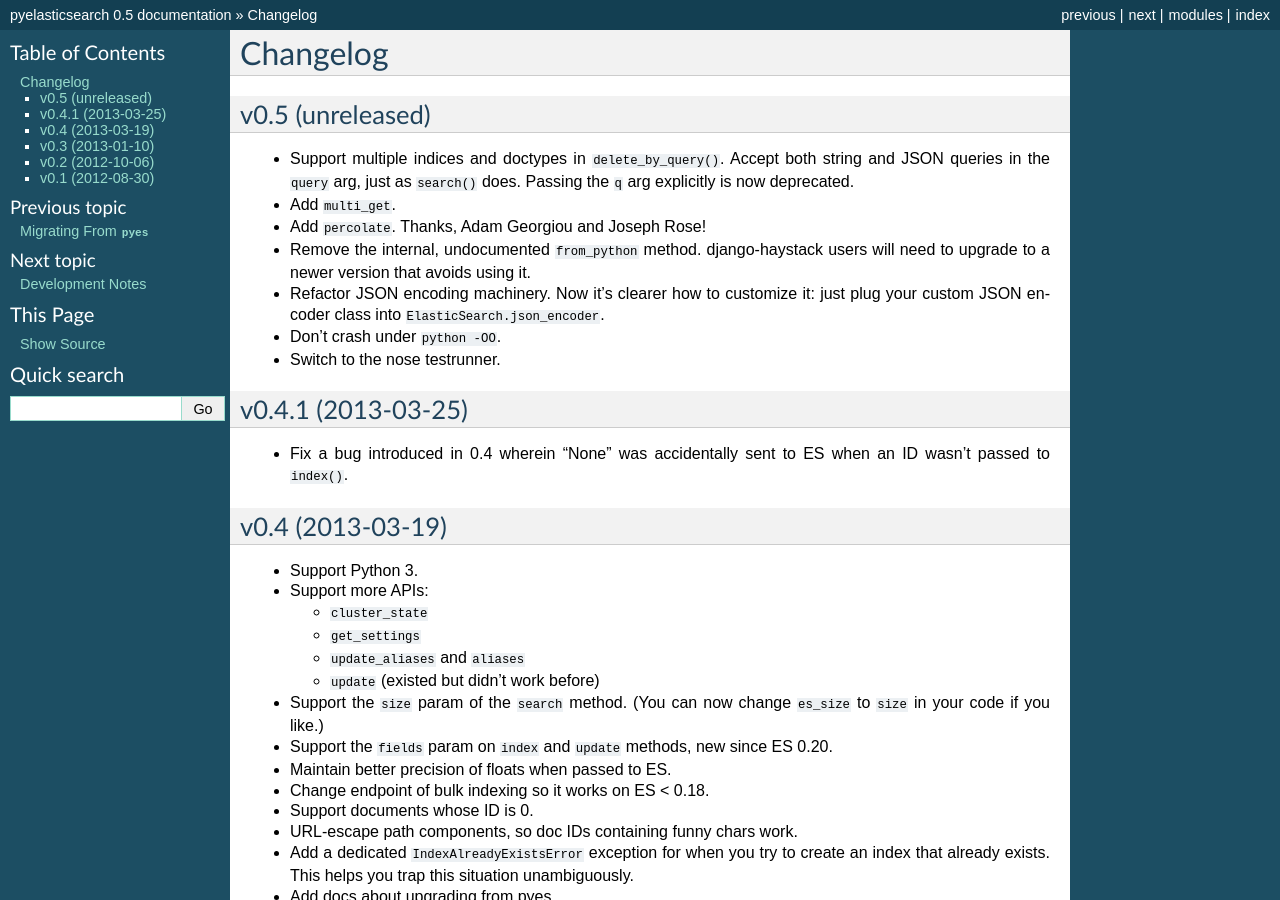
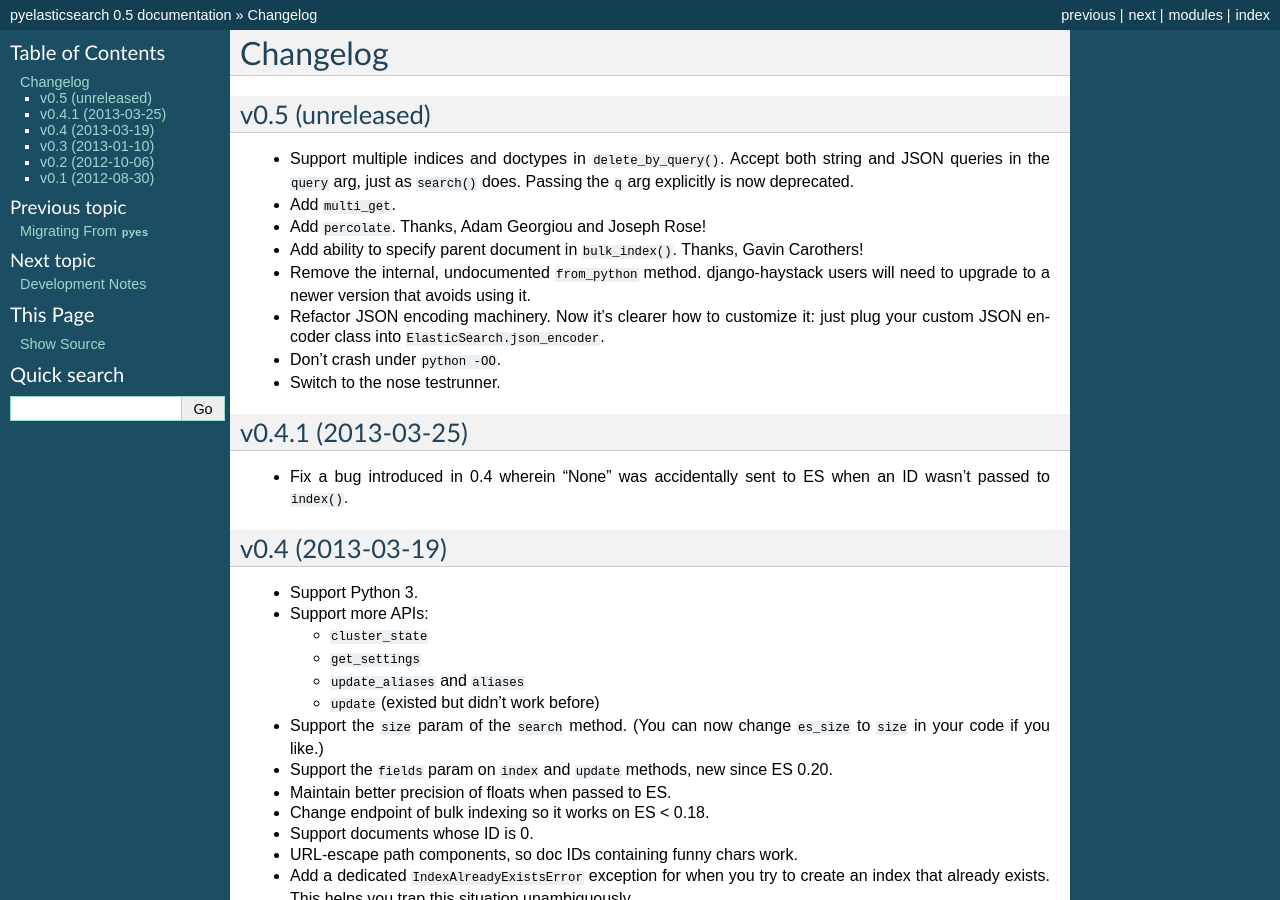
Before and after one commit to pyelasticsearch/pyelasticsearch, a Sphinx documentation site: the page built from docs/source/changelog.rst, in a window 1280 px wide and 900 px high. Built offline with Sphinx 7.4.7, drawn with Linux system fonts in a browser that asks for light colours.

Commit message:
Update README and documentation for bulk_index parent_field param.

```diff
--- a/docs/source/api.rst
+++ b/docs/source/api.rst
@@ -28,7 +28,7 @@ so it'll be hard to miss.
 
     .. automethod:: aliases(index=None[, other kwargs listed below])
 
-    .. automethod:: bulk_index(index, doc_type, docs, id_field='id'[, other kwargs listed below])
+    .. automethod:: bulk_index(index, doc_type, docs, id_field='id', parent_field='_parent'[, other kwargs listed below])
 
     .. automethod:: close_index(index)
 
--- a/docs/source/changelog.rst
+++ b/docs/source/changelog.rst
@@ -9,6 +9,8 @@ v0.5 (unreleased)
   Passing the ``q`` arg explicitly is now deprecated.
 * Add ``multi_get``.
 * Add ``percolate``. Thanks, Adam Georgiou and Joseph Rose!
+* Add ability to specify parent document in ``bulk_index()``. Thanks, Gavin
+  Carothers!
 * Remove the internal, undocumented ``from_python`` method. django-haystack
   users will need to upgrade to a newer version that avoids using it.
 * Refactor JSON encoding machinery. Now it's clearer how to customize it: just
```
